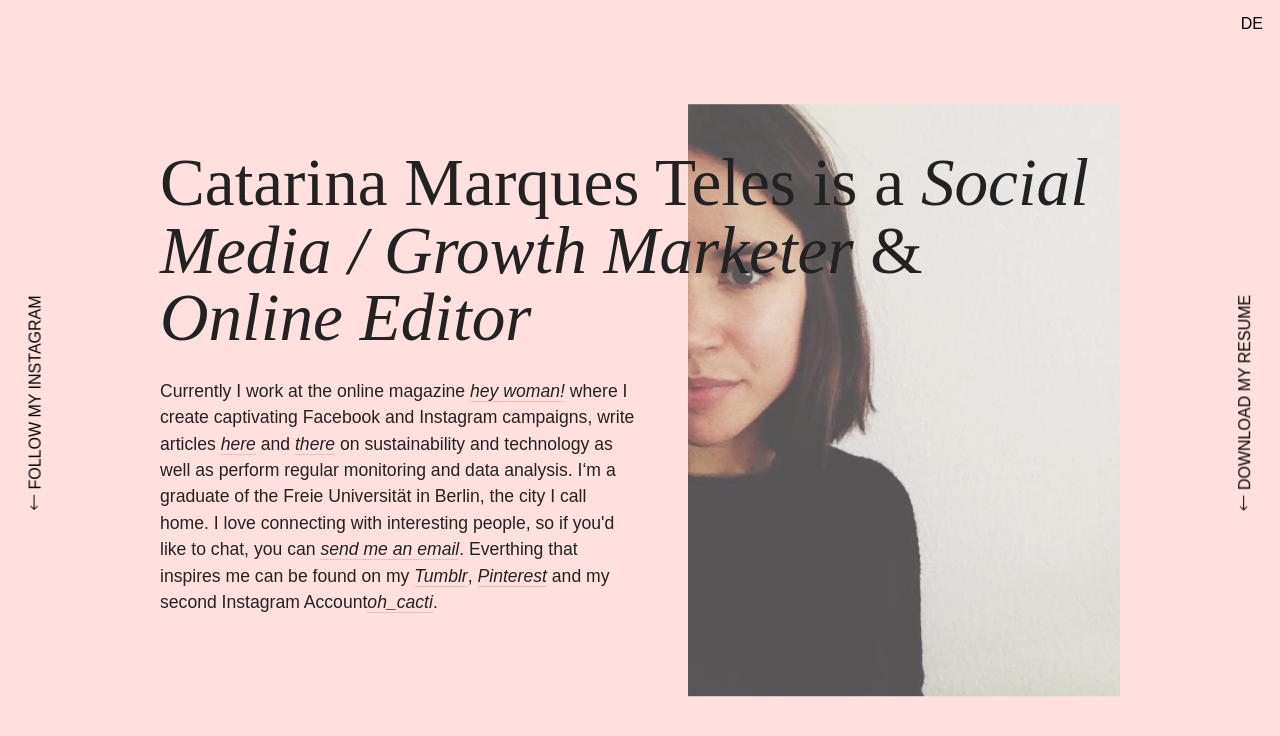
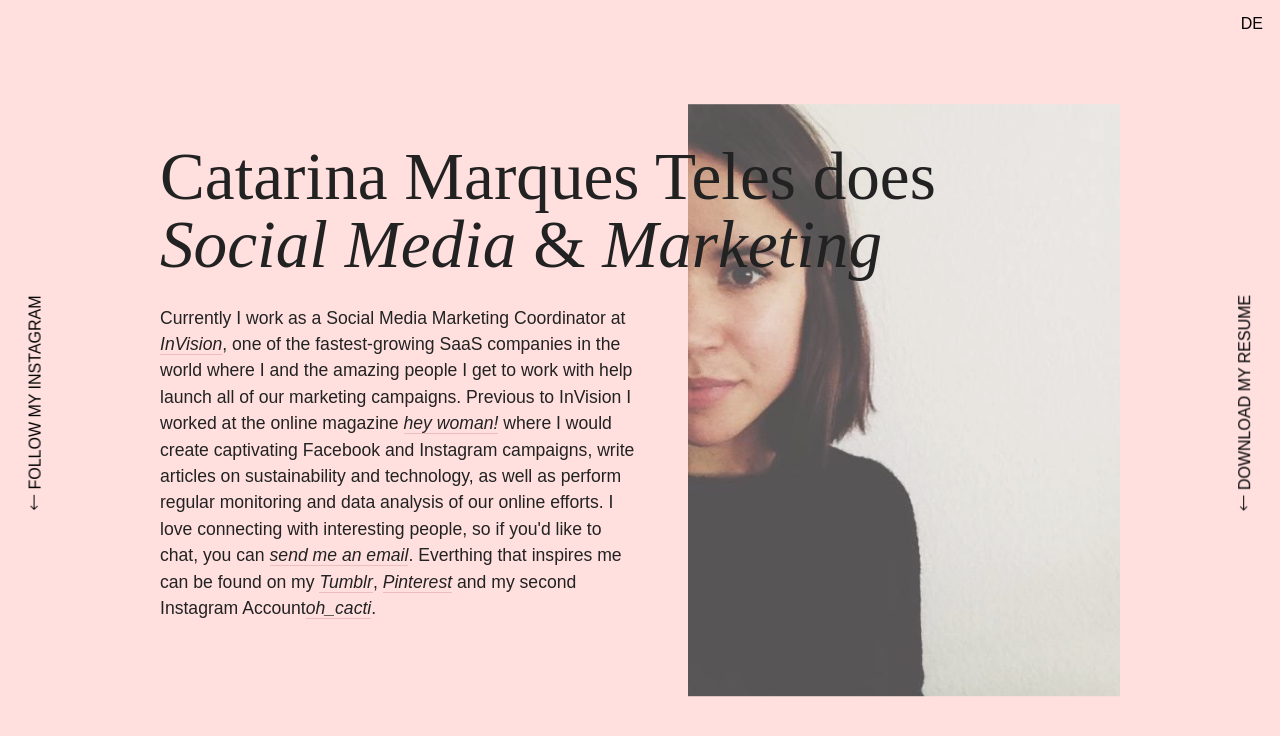
Before and after one commit to ScottSavarie/catarinamaquesteles, a plain HTML site: page index.html in a window 1280 px wide. Drawn offline with nearby package versions, Linux system fonts and the light colour scheme.

Commit message:
update copy

```diff
--- a/index.html
+++ b/index.html
@@ -3,20 +3,20 @@
     <head>
         <meta charset="utf-8">
         <meta http-equiv="x-ua-compatible" content="ie=edge">
-        <title>Catarina Marques Teles | Social Media / Growth Marketer & Online Editor</title>
-        <meta name="description" content="Catarina Marques Teles is a Social Media / Growth Marketer and Online Editor. She currently works at hey woman!, an online magazine in Berlin.">
+        <title>Catarina Marques Teles | Marketing & Social Media</title>
+        <meta name="description" content="Catarina Marques Teles does marketing and social media. She currently works at InVision, one of the most fast-growing SaaS compannies in the world.">
         <meta name="viewport" content="width=device-width, initial-scale=1">
 
         <link rel="apple-touch-icon" href="apple-touch-icon.png">
         <!-- Place favicon.ico in the root directory -->
         <!-- OG Tags -->
-        <meta property="og:title" content="Catarina Marques Teles | Social Media & Growth Marketer">
-        <meta property="og:description" content="Catarina Marques Teles is a Social Media / Growth Marketer and Online Editor. She currently works at hey woman!, an online magazine in Berlin.">
+        <meta property="og:title" content="Catarina Marques Teles | Marketing & Social Media">
+        <meta property="og:description" content="Catarina Marques Teles does marketing and social media. She currently works at InVision, one of the most fast-growing SaaS compannies in the world.">
         <meta property="og:image" content="img/catie.png">
         <meta property="og:url" content="http://catarinamarquesteles.com/index.html">
 
-        <meta name="twitter:title" content="Catarina Marques Teles | Social Media & Growth Marketer">
-        <meta name="twitter:description" content="Catarina Marques Teles is a Social Media / Growth Marketer and Online Editor. She currently works at hey woman!, an online magazine in Berlin.">
+        <meta name="twitter:title" content="Catarina Marques Teles | Marketing & Social Media">
+        <meta name="twitter:description" content="Catarina Marques Teles does marketing and social media. She currently works at InVision, one of the most fast-growing SaaS compannies in the world.">
         <meta name="twitter:image" content="img/catie.png">
         <meta name="twitter:card" content="summary_large_image">
 
@@ -36,8 +36,8 @@
         <div class="content-wrapper">
           <img class="profile-img" src="img/catie.png">
           <div>
-            <h1 id="name" class="name">Catarina Marques Teles is a <i>Social Media / Growth Marketer</i> &amp; <i>Online Editor</i></h1>
-            <p class="about" class="about">Currently I work at the online magazine <a class="inline-link" target="blank" href="http://hey-woman.com/author/catarina-marques-teles/">hey woman!</a> where I create captivating Facebook and Instagram campaigns, write articles <a class="inline-link" target="blank" href="http://hey-woman.com/2017/women-love-stella-mccartney/">here</a> and <a class="inline-link" href="http://hey-woman.com/2017/review-copenhagen-fashion-summit-2017/" target="blank">there</a> on sustainability and technology as well as perform regular monitoring and data analysis. I‘m a graduate of the Freie Universität in Berlin, the city I call home. I love connecting with interesting people, so if you'd like to chat, you can <a class="inline-link" href="mailto:catie.teles@googlemail.com">send me an email</a>. Everthing that inspires me can be found on my <a class="inline-link" target="blank" href="http://www.tumblr.catiepetite.com">Tumblr<a/>, <a class="inline-link" target="blank" href="http://www.pinterest.com/catiepetite">Pinterest</a> and my second Instagram Account<a class="inline-link" target="blank" href="http://www.instagram.com/oh_cacti">oh_cacti</a>.</p>
+              <h1 id="name" class="name">Catarina Marques Teles does <i>Social Media</i> &amp; <i>Marketing</i></h1>
+            <p class="about" class="about">Currently I work as a Social Media Marketing Coordinator at <a class="inline-link" target="blank" href="https://www.invisionapp.com/">InVision</a>, one of the fastest-growing SaaS companies in the world where I and the amazing people I get to work with help launch all of our marketing campaigns. Previous to InVision I worked at the online magazine <a class="inline-link" target="blank" href="http://hey-woman.com/">hey woman!</a> where I would create captivating Facebook and Instagram campaigns, write articles on sustainability and technology, as well as perform regular monitoring and data analysis of our online efforts. I love connecting with interesting people, so if you'd like to chat, you can <a class="inline-link" href="mailto:catie.teles@googlemail.com">send me an email</a>. Everthing that inspires me can be found on my <a class="inline-link" target="blank" href="http://www.tumblr.catiepetite.com">Tumblr<a/>, <a class="inline-link" target="blank" href="http://www.pinterest.com/catiepetite">Pinterest</a> and my second Instagram Account<a class="inline-link" target="blank" href="http://www.instagram.com/oh_cacti">oh_cacti</a>.</p>
           </div>
         </div>
       </div>
```
